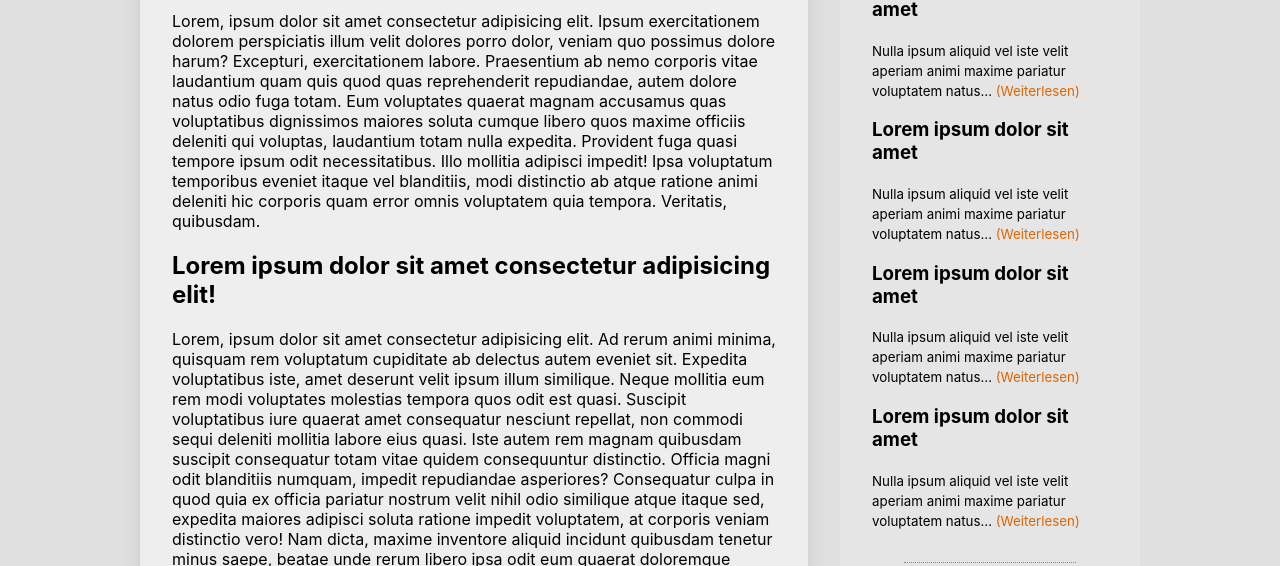
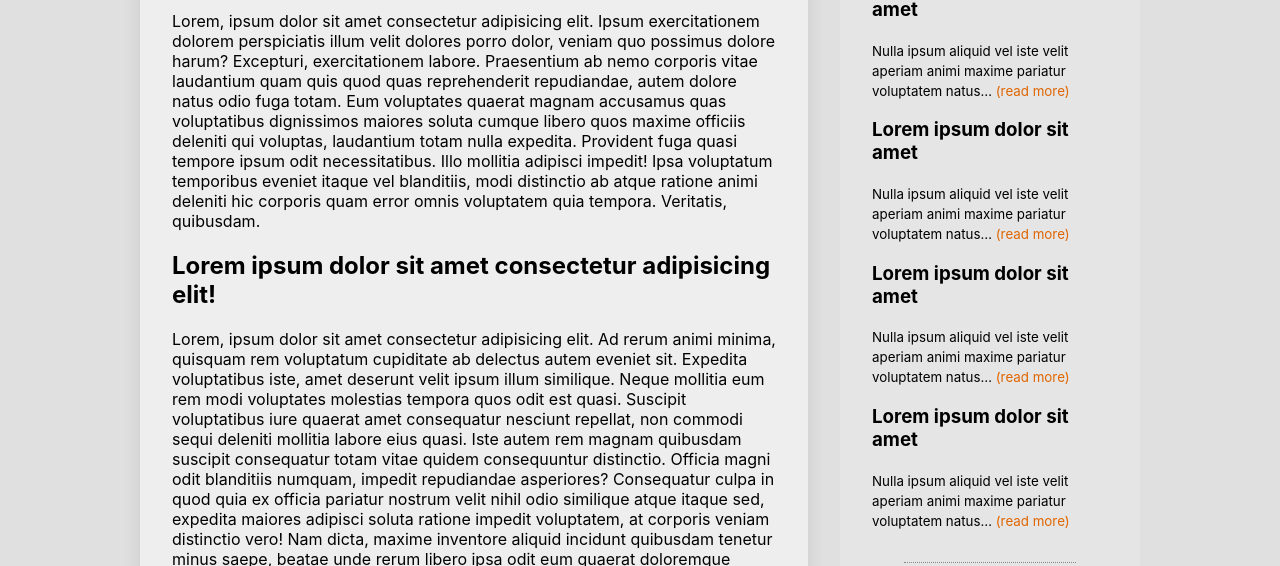
Before and after one commit to timlg07/better-sticky-sidebar, a plain HTML site: page index.html in a window 1280 px wide. Shown: the part 234-800 px from the top of the page. Drawn offline with Linux system fonts and the light colour scheme.

Commit message:
remove german link texts

```diff
--- a/index.html
+++ b/index.html
@@ -32,19 +32,19 @@
                     <h2>News</h2>
                     <article class="news-card">
                         <h3>Lorem ipsum dolor sit amet</h3>
-                        <small>Nulla ipsum aliquid vel iste velit aperiam animi maxime pariatur voluptatem natus&hellip; <a href="//tim-greller.de">(Weiterlesen)</a></small>
+                        <small>Nulla ipsum aliquid vel iste velit aperiam animi maxime pariatur voluptatem natus&hellip; <a href="//tim-greller.de">(read more)</a></small>
                     </article>
                     <article class="news-card">
                         <h3>Lorem ipsum dolor sit amet</h3>
-                        <small>Nulla ipsum aliquid vel iste velit aperiam animi maxime pariatur voluptatem natus&hellip; <a href="//tim-greller.de">(Weiterlesen)</a></small>
+                        <small>Nulla ipsum aliquid vel iste velit aperiam animi maxime pariatur voluptatem natus&hellip; <a href="//tim-greller.de">(read more)</a></small>
                     </article>
                     <article class="news-card">
                         <h3>Lorem ipsum dolor sit amet</h3>
-                        <small>Nulla ipsum aliquid vel iste velit aperiam animi maxime pariatur voluptatem natus&hellip; <a href="//tim-greller.de">(Weiterlesen)</a></small>
+                        <small>Nulla ipsum aliquid vel iste velit aperiam animi maxime pariatur voluptatem natus&hellip; <a href="//tim-greller.de">(read more)</a></small>
                     </article>
                     <article class="news-card">
                         <h3>Lorem ipsum dolor sit amet</h3>
-                        <small>Nulla ipsum aliquid vel iste velit aperiam animi maxime pariatur voluptatem natus&hellip; <a href="//tim-greller.de">(Weiterlesen)</a></small>
+                        <small>Nulla ipsum aliquid vel iste velit aperiam animi maxime pariatur voluptatem natus&hellip; <a href="//tim-greller.de">(read more)</a></small>
                     </article>
                 </details>
                 <hr>
```
